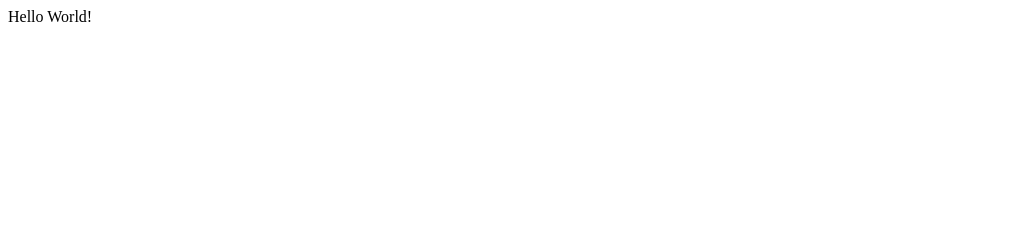
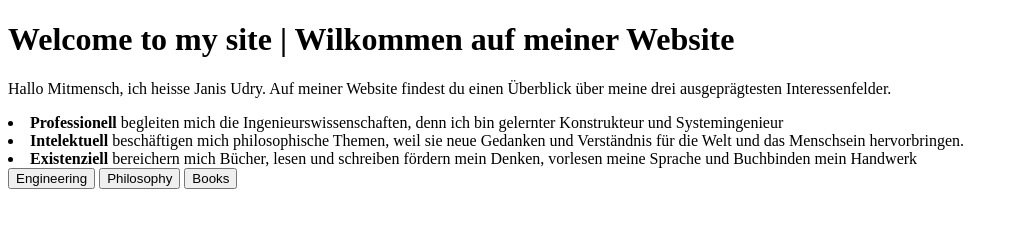
Before and after one commit to j4everND/j4everND.github.io, a plain HTML site: page index.html in a window 1280 px wide. Shown: the whole page, without its empty margins (0-1018 px from the left). Drawn offline with Linux system fonts and the light colour scheme.

Commit message:
update frontpage

```diff
--- a/index.html
+++ b/index.html
@@ -1,4 +1,27 @@
 <!DOCTYPE html>
 <html>
-    <body>Hello World!</body>
+    <head>
+        <meta charset="utf-8">
+        <title>Janis Udry</title>
+        <script src="main.js"></script>
+    </head>
+    <body>
+        <div id="fp-header" class="header">
+            <h1 id="fp-title" class="title">Welcome to my site | Wilkommen auf meiner Website</h1>
+        </div>
+        <div id="fp-content" class="content">
+            <div id="fp-aboutme">
+                <p>Hallo Mitmensch, ich heisse Janis Udry. Auf meiner Website findest du einen Überblick über meine drei ausgeprägtesten Interessenfelder.</p>
+                <li><strong>Professionell</strong> begleiten mich die Ingenieurswissenschaften, denn ich bin gelernter Konstrukteur und Systemingenieur</li>
+                <li><strong>Intelektuell</strong> beschäftigen mich philosophische Themen, weil sie neue Gedanken und Verständnis für die Welt und das Menschsein hervorbringen.</li>
+                <li><strong>Existenziell</strong> bereichern mich Bücher, lesen und schreiben fördern mein Denken, vorlesen meine Sprache und Buchbinden mein Handwerk</li>
+            </div>
+            <div id="fp-button-container" class="button-container">
+                <button id="fp-button-ing" class="fp-button">Engineering</button>
+                <button id="fp-button-phil" class="fp-button">Philosophy</button>
+                <button id="fp-button-book" class="fp-button">Books</button>
+            </div>
+        </div>
+        <div id="fp-footer" class="footer"></div>
+    </body>
 </html>
```
